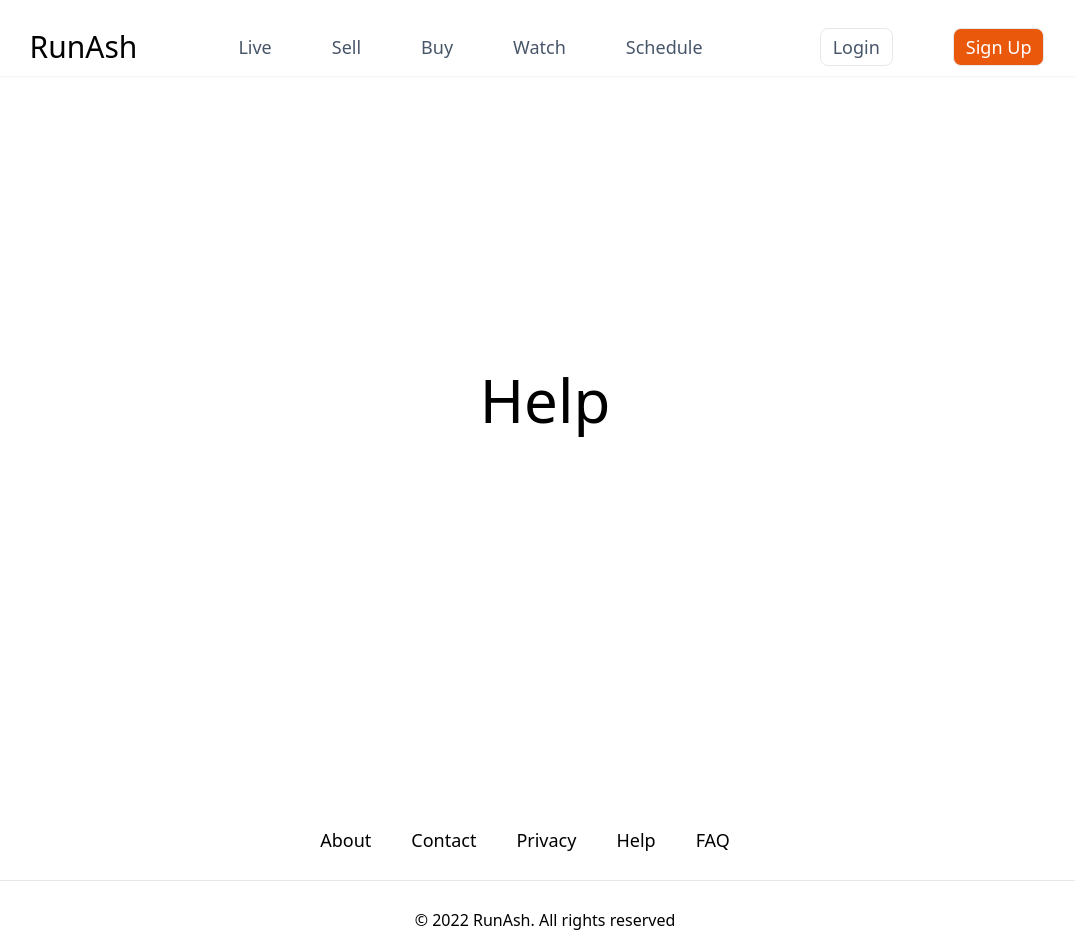
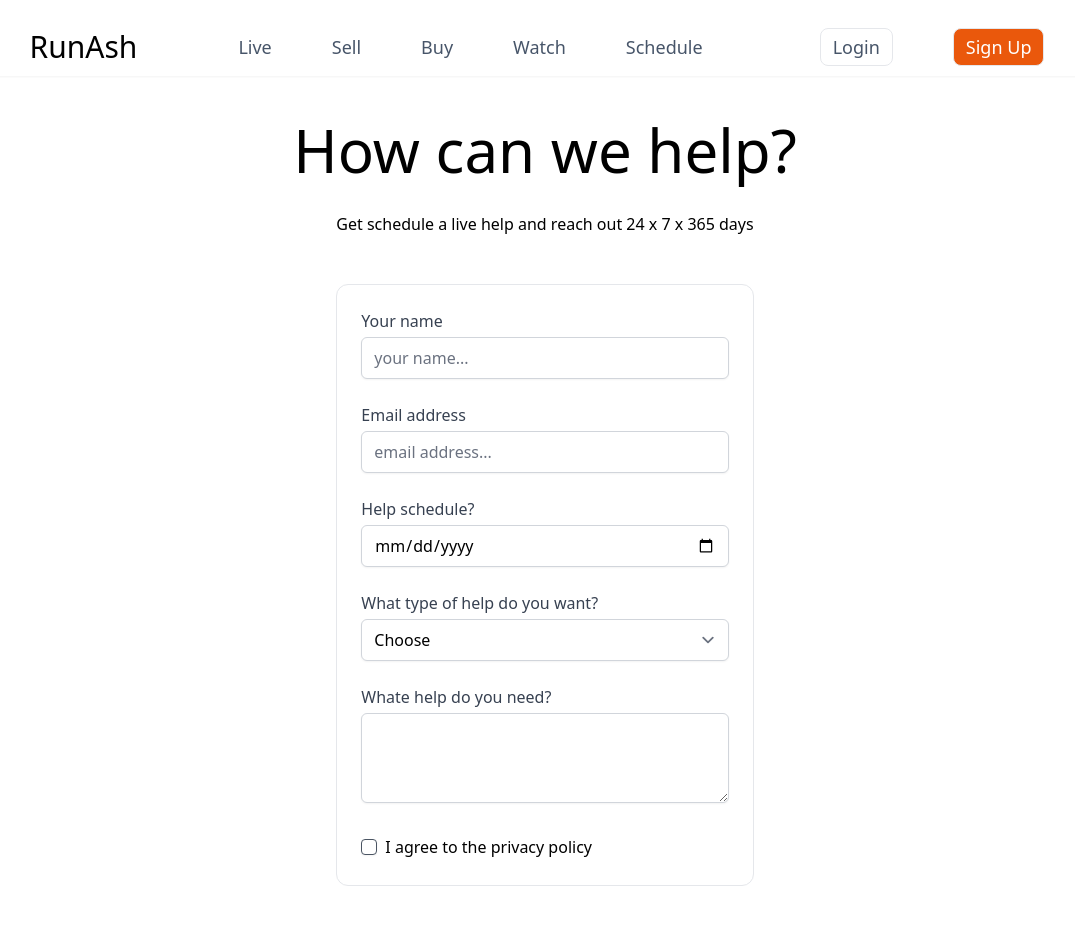
Before and after one commit to Vaibhavmurmu/nextjs13, a Next.js app: page /help in a window 1280 px wide. Shown: the top 952 px of the page, without its empty margins (95-1170 px from the left). Built offline with nearby package versions, Linux system fonts and the light colour scheme.

Commit message:
Change to be committed

```diff
--- a/pages/feedback.js
+++ b/pages/feedback.js
@@ -42,72 +42,46 @@ export default function PageWithJSbasedFormFeedback() {
         <link rel="icon" href="favicon.icon"/>
       </Head>
     <main className="flex w-full flex-1 flex-col items-center justify-centre px-20 text-center">
-
       <h1 className="mt-16 text-4xl font-b">
         <Link href="/">
-          <a>Feedback</a>
+          <a> Give your feedback</a>
         </Link>{' '}
       </h1>
 
-      <p className="mt-12 text-2xl bottom-2">
-        Your most valuable feedback make runash better for you
+      <p className="mt-8 text-1xl bottom-1">
+        Your most valuable feedback make runash live better for you
       </p>
-     <div className="mt-8 max-w-md grid grid-cols-1 gap-6 rounded-xl border p-6 text-center focus:text-blue-600">
+     <div className="mt-8 max-w-md w-full grid grid-cols-1 gap-6 rounded-xl border p-6 text-center focus:text-blue-600">
       <form onSubmit={handleSubmit}>
-              <label class="block">
-                <span class="text-gray-700">Email addresss</span>
+              <label className="mt-4 block">
+                <span className="text-gray-700">Email addresss...</span>
                 <input type="text" className="mt-1 block w-full rounded-md  border-gray-300 shadow-sm  focus:border-indigo-300 focus:ring focus:ring-indigo-200 focus:ring-opacity-50" placeholder="email address" />
               </label>
-
-
-
-
-      <button className="mt-12 bg-blue-600 text-white hover:bg-amber-50 hover:text-black font-n py-1 px-3 rounded" type="sign up">Send</button>
+              <label className="block">
+                <span className="text-gray-700">Your feedback...</span>
+                <textarea className="mt-2 block w-full rounded-md border-gray-300 shadow-sm focus:border-indigo-300 focus:ring focus:ring-indigo-200 focus:ring-opacity-50" rows="3" placeholder="Your feedback">
+                </textarea>
+              </label>
       </form>
-
-
-      <div className="mt-12 text-1xl font-b">
-      <fieldset>
-      <p className="mt-6 text-b ">How satisfied are you with runash live streaming</p>
-
-      <input id="draft" className="peer/draft" type="radio" name="status" checked />
-      <label for="draft" className="peer-checked/draft:text-sky-500 mt-2 flex">Not satisfied</label>
-
-     <input id="published" className="peer/published" type="radio" name="status" />
-     <label for="published" className="peer-checked/published:text-sky-500 mt-2 flex ">Satisfied</label>
-
-    <div className="hidden peer-checked/draft:block">Very satisfied</div>
-    <div className="hidden peer-checked/published:block">Your  feed make runash better</div>
-   </fieldset>
-</div>
-
-       <p className="mt-12 w-full p-5 text-centre">
-           <Link href="/">
-             <a>Give your most valuable feedback to improve live experience better</a>
-          </Link>
-          </p>
-        <div className="mt-2 grid grid-flow-col">
-          <button className="bg-white">😭</button>
-          <button className="bg-white">😕</button>
-          <button className="bg-white">😃</button>
-          <button className="bg-white">🤩</button>
-         </div>
-          <button className="mt-12 bg-blue-600 text-white hover:bg-amber-50 hover:text-black font-n py-1 px-1 rounded">feedback</button>
-
-         <p className="mt-12 w-full p-5 text-center">
+     <div className="mt-2 text-1xl font-b">
+     <div className="">Your  feed make runash better</div>
+       <p className="mt-2 w-full p-4 text-center ">😭  😕  🥱  🤩</p>
+       <p className="mt-2 w-full p-4 text-center">
+         ⭐ ⭐ ⭐ ⭐ ⭐  ⭐  ⭐
+      </p>
+      <button type="send" className="mt-3 bg-blue-500 hover:bg-blue-700 text-white font-bold py-2 px-14 rounded">Send</button>
+       <p className="mt-1 w-full p-5 text-center">
           <Link href="/">
             <a>Share your feedback &rarr;</a>
           </Link>
-        </p>
-
-       <p className="mt-6 w-full p-5 text-center">🤔  🥰  🥱  😭</p>
-
-
-
-      <p className="mt-6 w-full p-5 text-center">
-         ⭐ ⭐ ⭐ ⭐ ⭐ ⭐ &rarr;
+       </p>
+     </div>
+     </div>
+       <p className="mt-4 w-full text-1xl p-5 text-centre">
+           <Link href="/">
+             <a>Leave feedback to improve live experience better &rarr;</a>
+          </Link>
       </p>
-     </div>
      </main>
     </div>
   )
--- a/pages/help.js
+++ b/pages/help.js
@@ -4,10 +4,126 @@ import Image from 'next/image'
 
 export default function Help() {
     return (
+        <main className="mt-16 flex w-full flex-1 flex-col items-center justify-centre px-20 text-center">
         <div className="flex min-h-screen flex-col items-center justify-center py-2">
-            <h1 className="text-6xl font-n">
-                Help
+            <h1 className="mt-12 text-6xl font-n">
+                How can we help?
             </h1>
+            <div className="py-8">
+          <p className="text-1xl font-b"> Get schedule a live help and reach out 24 x 7 x 365 days</p>
+          <div className="mt-12 max-w-md w-full rounded-xl border p-6 text-left focus:text-black shadow-lg shadow-white">
+            <div className="grid grid-cols-1 gap-6">
+              <label className="block">
+                <span className="text-gray-700">Your name</span>
+                <input
+                  type="text"
+                  className="
+                    mt-1
+                    block
+                    w-full
+                    rounded-md
+                    border-gray-300
+                    shadow-sm
+                    focus:border-indigo-300 focus:ring focus:ring-indigo-200 focus:ring-opacity-50
+                  "
+                  placeholder="your name..."
+                />
+              </label>
+              <label className="block">
+                <span className="text-gray-700">Email address</span>
+                <input
+                  type="email"
+                  className="
+                    mt-1
+                    block
+                    w-full
+                    rounded-md
+                    border-gray-300
+                    shadow-sm
+                    focus:border-indigo-300 focus:ring focus:ring-indigo-200 focus:ring-opacity-50
+                  "
+                  placeholder="email address..."
+                />
+              </label>
+              <label className="block">
+                <span className="text-gray-700">Help schedule?</span>
+                <input
+                  type="date"
+                  class="
+                    mt-1
+                    block
+                    w-full
+                    rounded-md
+                    border-gray-300
+                    shadow-sm
+                    focus:border-indigo-300 focus:ring focus:ring-indigo-200 focus:ring-opacity-50
+                  "
+                />
+              </label>
+              <label className="block">
+                <span className="text-gray-700">What type of help do you want?</span>
+                <select
+                  className="
+                    block
+                    w-full
+                    mt-1
+                    rounded-md
+                    border-gray-300
+                    shadow-sm
+                    focus:border-indigo-300 focus:ring focus:ring-indigo-200 focus:ring-opacity-50
+                  "
+                >
+                  <option>Choose</option>
+                  <option>Live stream</option>
+                  <option>Live sell</option>
+                  <option>Live buy</option>
+                  <option>Influencer</option>
+                  <option>Other</option>
+                </select>
+              </label>
+              <label className="block">
+                <span className="text-gray-700">Whate help do you need?</span>
+                <textarea
+                  className="
+                    mt-1
+                    block
+                    w-full
+                    rounded-md
+                    border-gray-300
+                    shadow-sm
+                    focus:border-indigo-300 focus:ring focus:ring-indigo-200 focus:ring-opacity-50
+                  "
+                  rows="3"
+                ></textarea>
+              </label>
+              <div className="block">
+                <div className="mt-2">
+                  <div>
+                    <label className="inline-flex items-center">
+                      <input
+                        type="checkbox"
+                        className="
+                          rounded
+                          border-gray-600
+                          text-orange-600
+                          shadow-sm
+                          focus:border-black
+                          focus:ring
+                          focus:ring-offset-0
+                          focus:ring-green-400
+                          focus:ring-opacity-50
+                        "
+                        unchecked
+                      />
+                      <span className="ml-2">I agree to the privacy policy</span>
+                    </label>
+                  </div>
+                </div>
+              </div>
+            </div>
+          </div>
         </div>
-        )
-    }
+     </div>
+    </main>
+ )
+}
--- a/pages/login.jsx
+++ b/pages/login.jsx
@@ -18,23 +18,22 @@ if (session) {
     );
 }
 return (
+    <main className="flex w-full flex-1 flex-col items-center justify-centre px-20 text-center">
     <div className="flex min-h-screen flex-col items-center justify-center py-2">
-    <main className="flex w-full flex-1 flex-col items-center justify-centre px-20 text-center">
-
-      <h1 className="mt-16 text-3xl font-bold">
+      <h1 className="mt-16 text-2xl font-bold">
         <Link href="/">
-          <a>RunAsh</a>
-        </Link>{' '}
+          <a>Welcome to</a>
+        </Link>{' '}RunAsh live
       </h1>
 
       <p className="mt-10 text-1xl bottom-2">
-        👏 Welcome to runash<br />Lets being the live streaming journey<br />
+        Lets being the live streaming journey
       </p>
       <div className="mt-6 w-96 rounded-xl border p-6 text-center focus:text-blue-600">
       <p className="mt-12 text-2xl bottom-2">Have an account? </p>
-    <button  className="mt-8 bg-black text-white hover:bg-white hover:text-black font-n py-1 px-3 rounded" onClick={() => signIn()}>Sign in &rarr;</button>
+    <button  className="mt-8 bg-black text-white hover:bg-orange-600 hover:text-white font-n py-2 px-4 rounded" onClick={() => signIn()}>Sign in &rarr;</button>
+    </div>
     </div>
 </main>
-</div>
 )
 }
```
